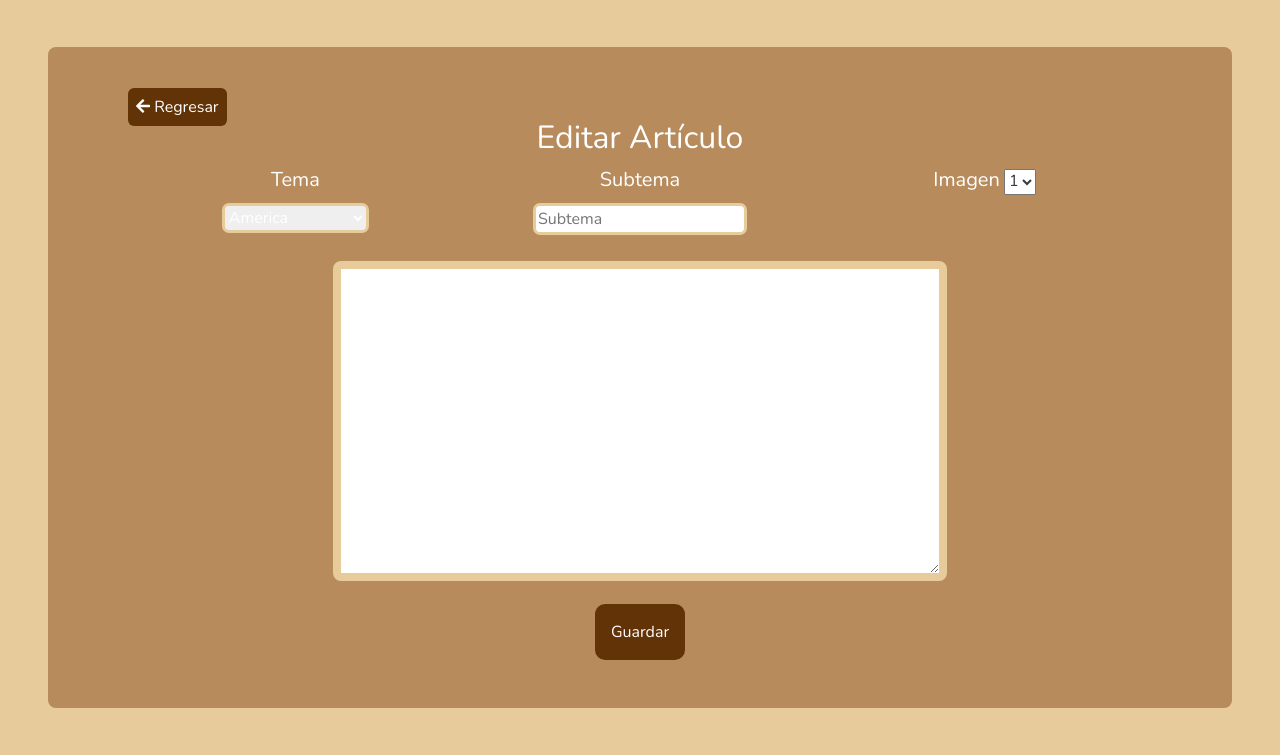
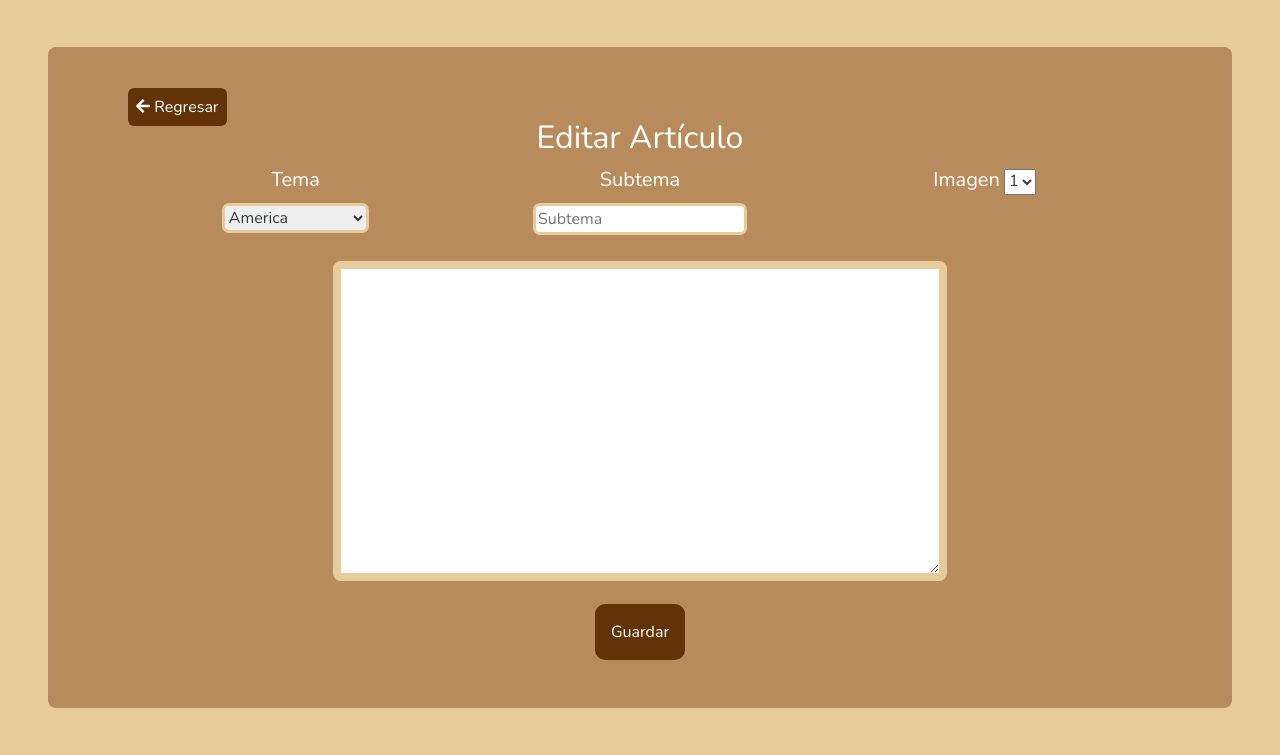
Before and after one commit to LauraVeM1/ProyectoPrograWeb, a PHP site: page /editarArticulo.php?idedit=1 in a window 1280 px wide. Shown: the part 152-907 px from the top of the page. Run offline with PHP 8.4, Linux system fonts and the light colour scheme; data that the repository does not hold is empty; some libraries are stand-ins or nearby versions.

Commit message:
Color letra en select de crear

```diff
--- a/editarArticulo.php
+++ b/editarArticulo.php
@@ -24,7 +24,7 @@
                 <div class="form-group col-md-4">
                 <label class="lead">Tema</label><br>
                 <input id="art" name="idart" type="text" value="<?php echo $id_art; ?>" style="display: none;">
-                <select name="tema" id="tema">
+                <select class="text-dark sel-img" name="tema" id="tema">
                     <option value="America">America</option>
                     <option value="Asia">Asia</option>
                     <option value="Europa del este">Europa del este</option>
```
